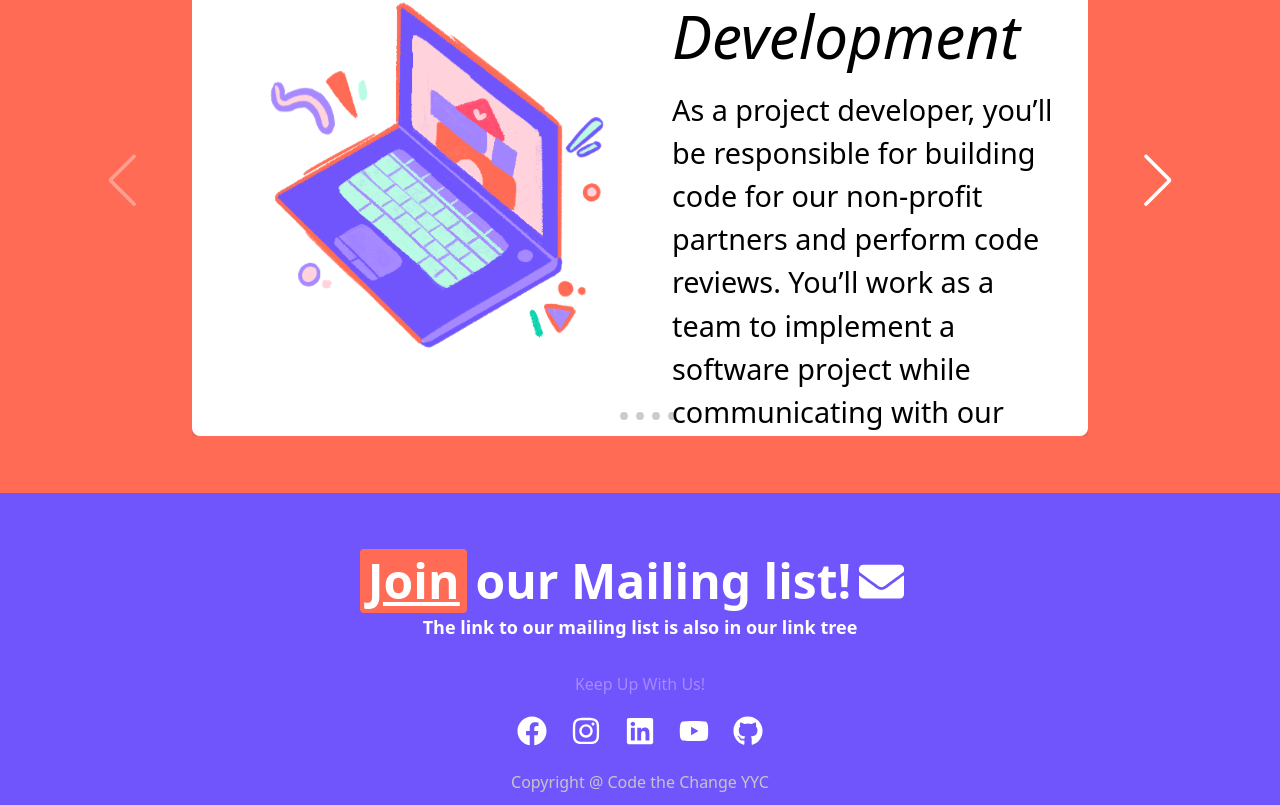
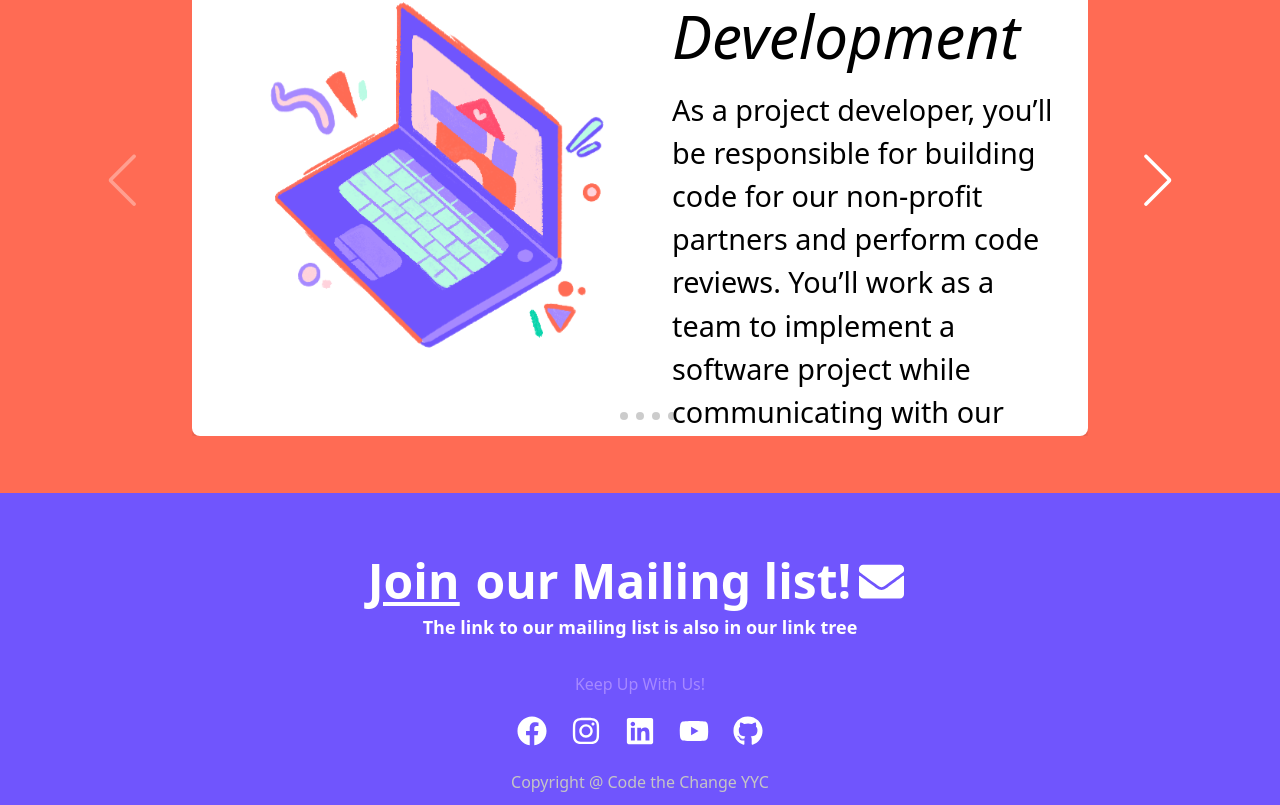
Before and after one commit to Code-the-Change-YYC/code-the-change-yyc-site, a Next.js app: page /join in a window 1280 px wide. Shown: the part 1851-2656 px from the top of the page. Built offline with nearby package versions, Linux system fonts and the light colour scheme; a web font is replaced by a local one.

Commit message:
Remove unused code and update button styling in MailingList component

```diff
--- a/components/MailingList.jsx
+++ b/components/MailingList.jsx
@@ -1,4 +1,3 @@
-// import Image from 'next/image';
 import Link from 'next/link';
 import { FaEnvelope } from 'react-icons/fa';
 const MAILING_LIST_CONTAINER = 'bg-[#7055FD] flex flex-col text-center';
@@ -12,7 +11,7 @@ const MailingList = () => {
       <div className={CONTENT_CONTAINER}>
         <div className={HEADING_CONTAINER}>
           <h1 className="text-5xl font-semibold text-white pr-4 flex flex-col justify-center text-center items-center sm:flex-row space-x-2">
-            <button className="font-extrabold underline bg-[#FF6B54] rounded p-2 w-fit hover:opacity-85">
+            <button className="font-extrabold underline rounded p-2 w-fit hover:opacity-85">
               <Link href={LINK_TO_MAILING_LIST}>Join </Link>
             </button>
             <div className="">our Mailing list!</div>
@@ -20,8 +19,6 @@ const MailingList = () => {
           </h1>
         </div>
         <div className="text-lg text-white font-semibold">The link to our mailing list is also in our link tree </div>
-        {/* <div className="flex flex-row items-center space-x-4">
-        </div> */}
       </div>
     </div>
   );
```
